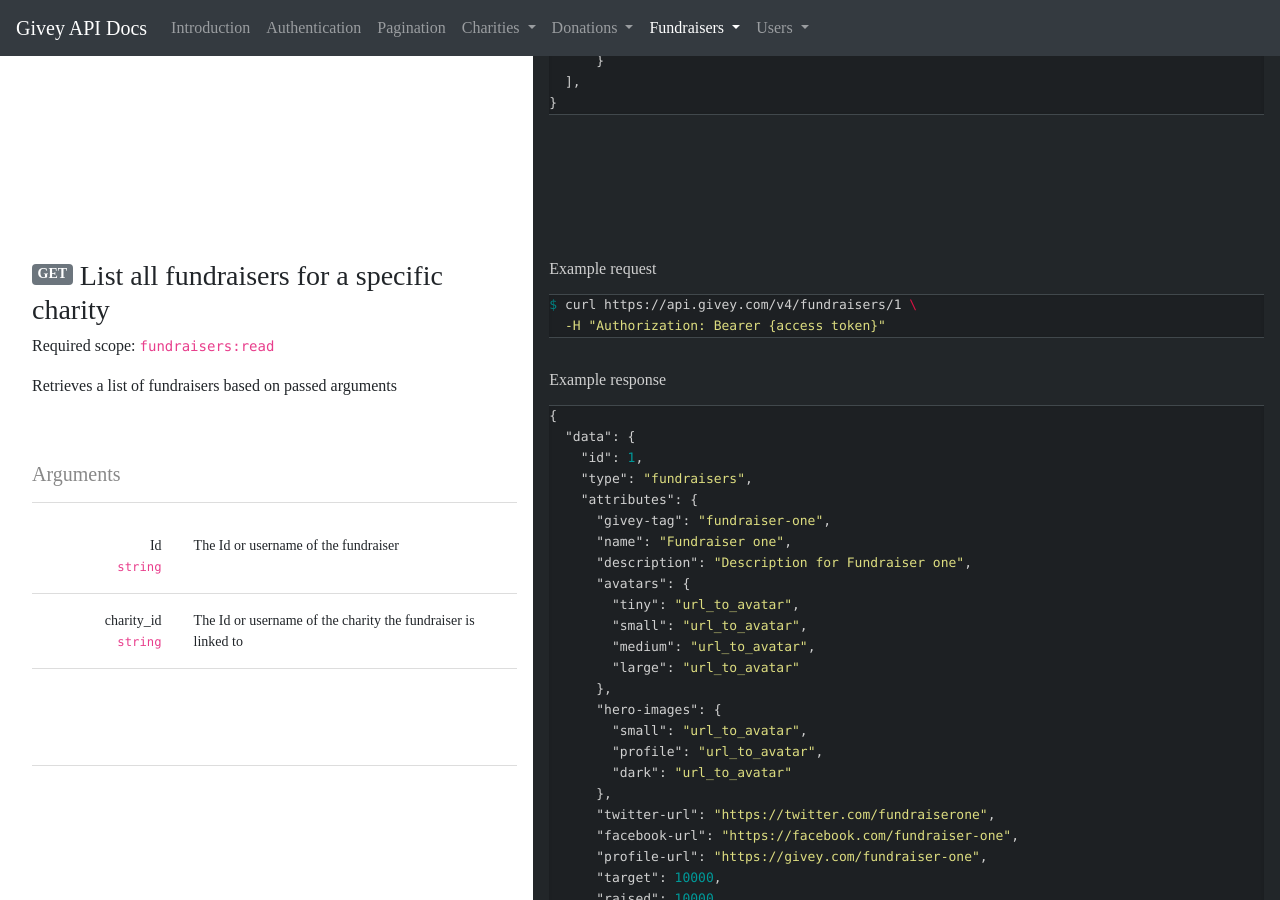
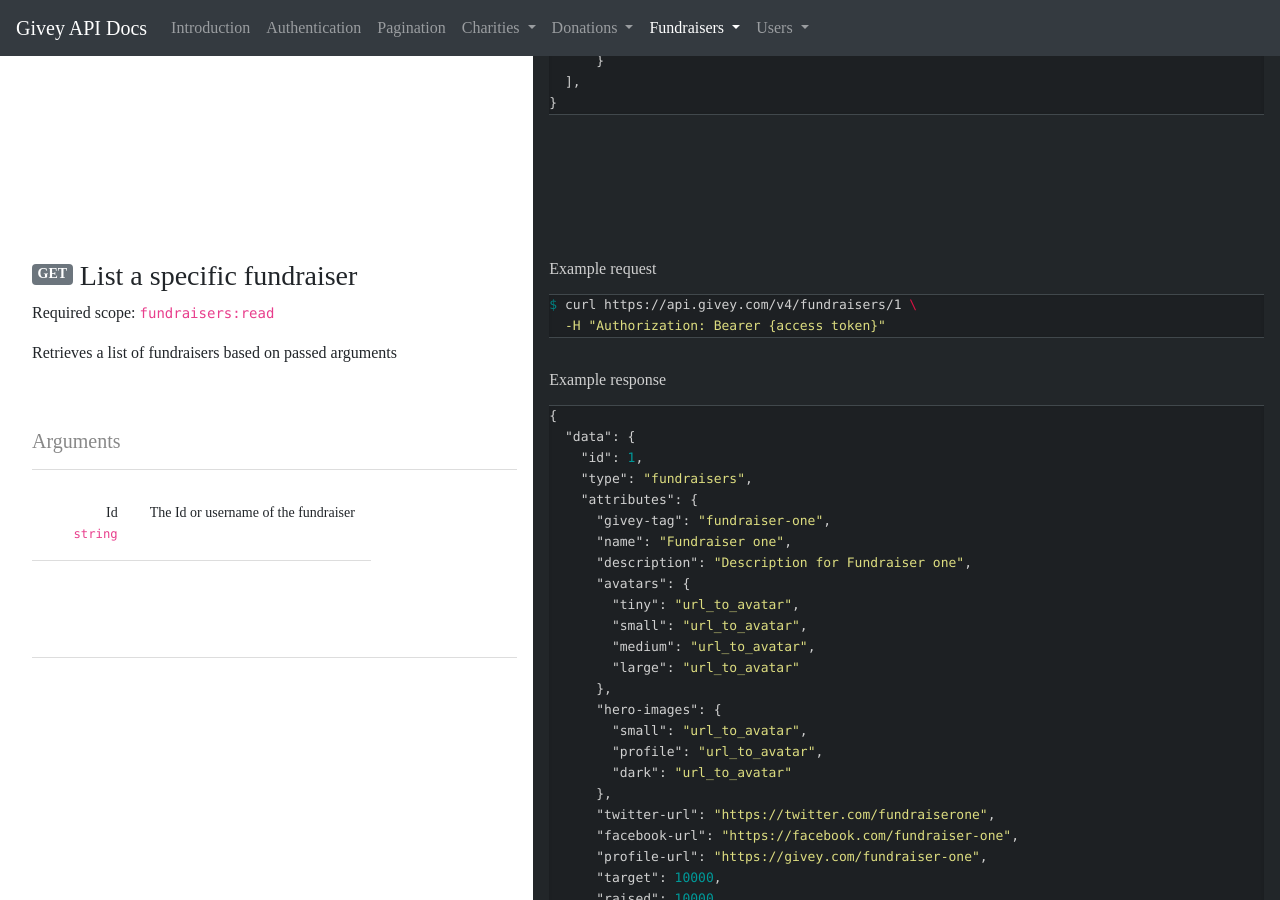
Before and after one commit to givey/docs, a Jekyll site: the page built from index.md, in a window 1280 px wide and 900 px high, scrolled down 11474 px. Built offline with Jekyll 4.4.1, drawn with Linux system fonts in a browser that asks for light colours; some of the changed text lies outside the part shown.

Commit message:
fix typos

```diff
--- a/_data/api/fundraisers.yaml
+++ b/_data/api/fundraisers.yaml
@@ -119,7 +119,7 @@ endpoints:
   - show:
     id: show
     path: /fundraisers/{id}
-    header: List a specific fundraiser
+    header: List all fundraisers for a specific charity
     description: Retrieves a specific fundraiser based on passed arguments
     required_scope: fundraisers:read
     example_request: >-
@@ -189,7 +189,7 @@ endpoints:
   - show:
     id: show
     path: /fundraisers/?charity_id={id}
-    header: List all fundraisers for a specific charity
+    header: List a specific fundraiser
     description: Retrieves a list of fundraisers based on passed arguments
     required_scope: fundraisers:read
     example_request: >-
@@ -229,9 +229,6 @@ endpoints:
     args:
       - name: Id
         description: The Id or username of the fundraiser
-        type: string
-      - name: charity_id
-        description: The Id or username of the charity the fundraiser is linked to
         type: string
   - create:
     id: create
```
